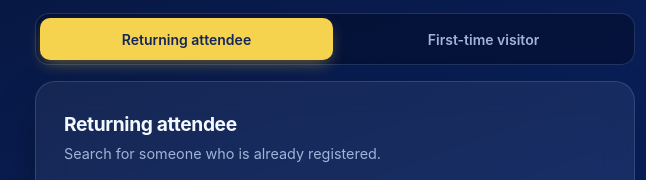
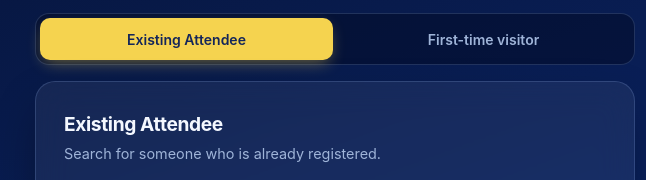
Before and after one commit to Chago16/dym-notion-registration, a website: page index.html in a window 1280 px wide. Shown: the part 298-478 px from the top of the page, 305-951 px from the left. Drawn offline with Linux system fonts and the light colour scheme.

Commit message:
Attendance text

```diff
--- a/index.html
+++ b/index.html
@@ -28,7 +28,7 @@
     <div class="registration-grid">
       <div class="registration-switch" role="tablist" aria-label="Registration type">
         <button id="existingTab" class="active" type="button" role="tab" aria-selected="true" aria-controls="existingSection">
-          Returning attendee
+          Existing Attendee
         </button>
         <button id="newTab" type="button" role="tab" aria-selected="false" aria-controls="newSection">
           First-time visitor
@@ -36,7 +36,7 @@
       </div>
 
       <section class="card registration-panel" id="existingSection" role="tabpanel" aria-labelledby="existingTab">
-        <h2>Returning attendee</h2>
+        <h2>Existing Attendee</h2>
         <p>Search for someone who is already registered.</p>
 
         <label for="search">Attendee name</label>
@@ -56,7 +56,7 @@
           </div>
 
           <button id="registerExistingBtn" type="button">
-            Register returning attendee
+            Mark Attendance as Present
           </button>
         </div>
       </section>
```
